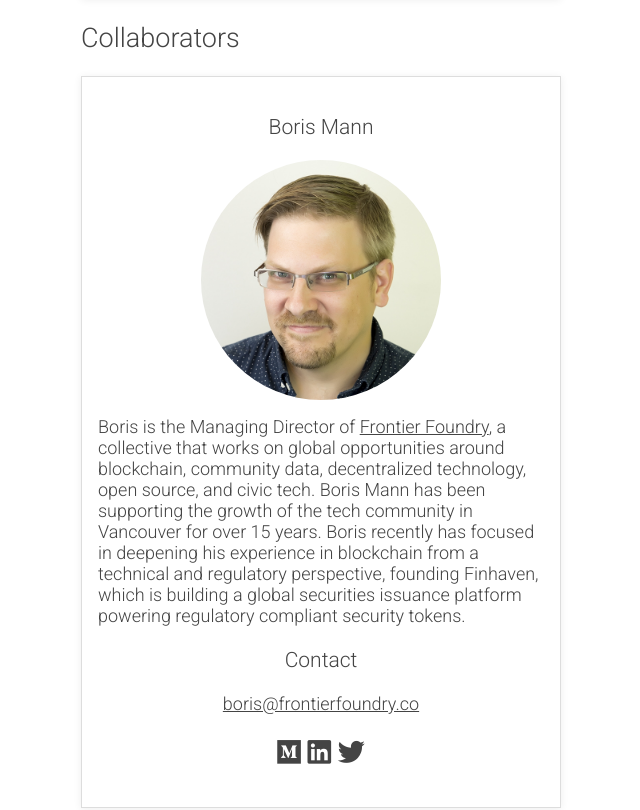
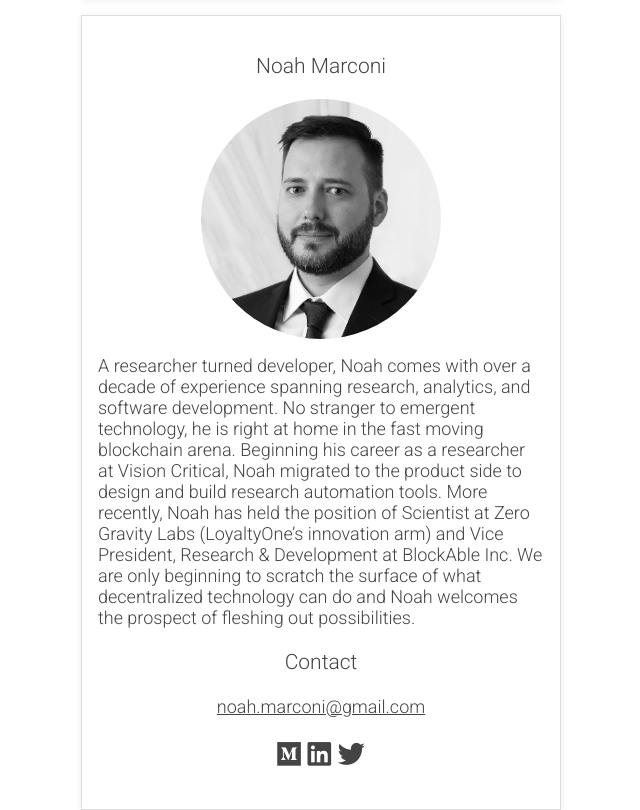
Before and after one commit to mattlockyer/soloblock, a plain HTML site: page index.html in a window 1280 px wide. Shown: the part 2372-3182 px from the top of the page, without its empty margins (319-959 px from the left). Drawn offline with Linux system fonts and the light colour scheme.

Commit message:
added noah

```diff
--- a/index.html
+++ b/index.html
@@ -94,6 +94,25 @@
     </div>
   </div>
 
+  <div class="card">
+    <div class="center">
+      <h3>Noah Marconi</h3>
+      <img src="img/noah.jpg" />
+    </div>
+
+    <p>A researcher turned developer, Noah comes with over a decade of experience spanning research, analytics, and software development. No stranger to emergent technology, he is right at home in the fast moving blockchain arena. Beginning his career as a researcher at Vision Critical, Noah migrated to the product side to design and build research automation tools. More recently, Noah has held the position of Scientist at Zero Gravity Labs (LoyaltyOne’s innovation arm) and Vice President, Research & Development at BlockAble Inc. We are only beginning to scratch the surface of what decentralized technology can do and Noah welcomes the prospect of fleshing out possibilities.</p>
+
+    <div class="center">
+      <h3>Contact</h3>
+      <a href="mailto:noah.marconi@gmail.com">noah.marconi@gmail.com</a>
+      <h2>
+        <a href="https://medium.com/@noah.marconi" target="_blank"><i class="fab fa-medium"></i></a>
+        <a href="https://www.linkedin.com/in/noahmarconi/" target="_blank"><i class="fab fa-linkedin"></i></a>
+        <a href="https://twitter.com/noahmarconi" target="_blank"><i class="fab fa-twitter"></i></a>
+      </h2>
+    </div>
+  </div>
+
   <h2>Collaborators</h2>
 
   <div class="card">
```
Also changed, not shown: img/noah.jpg (added).
